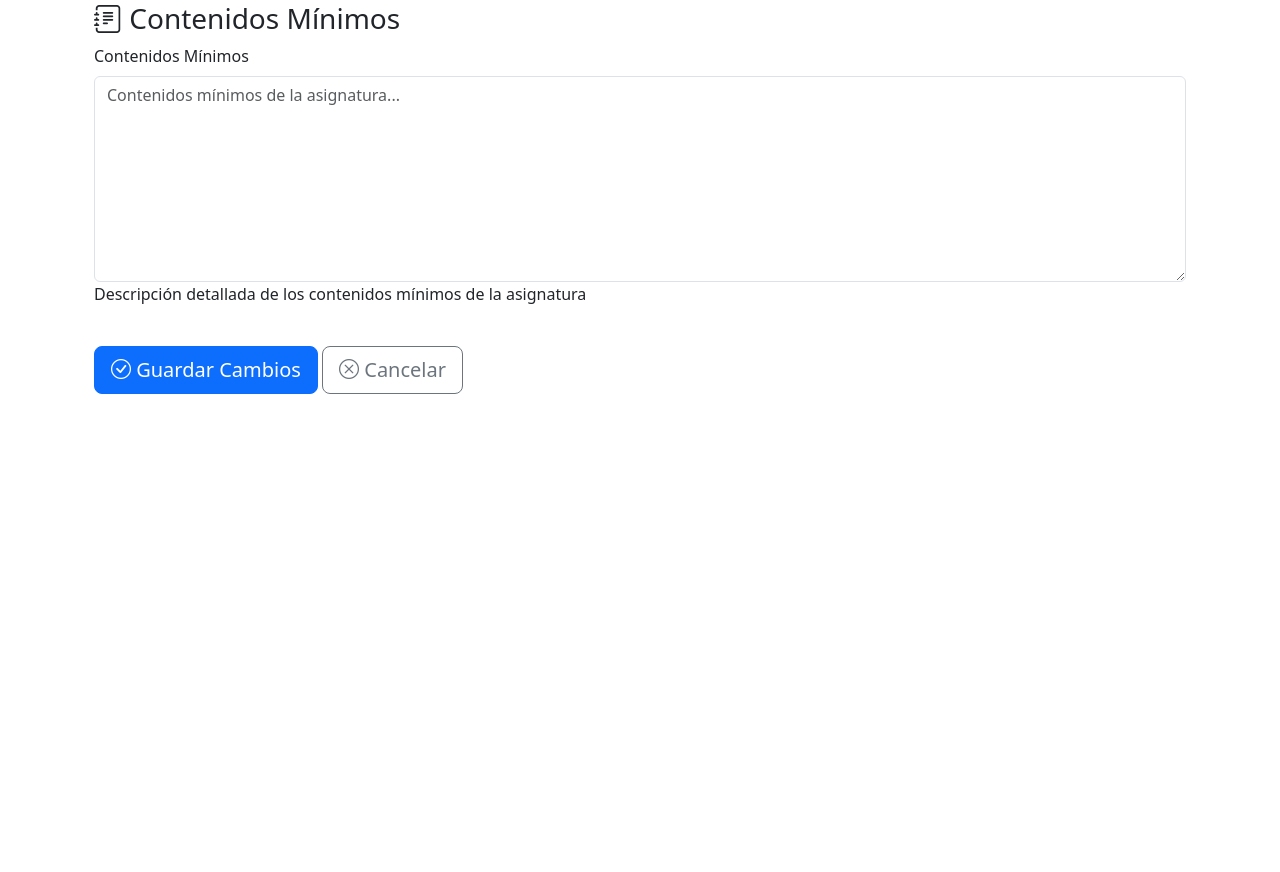
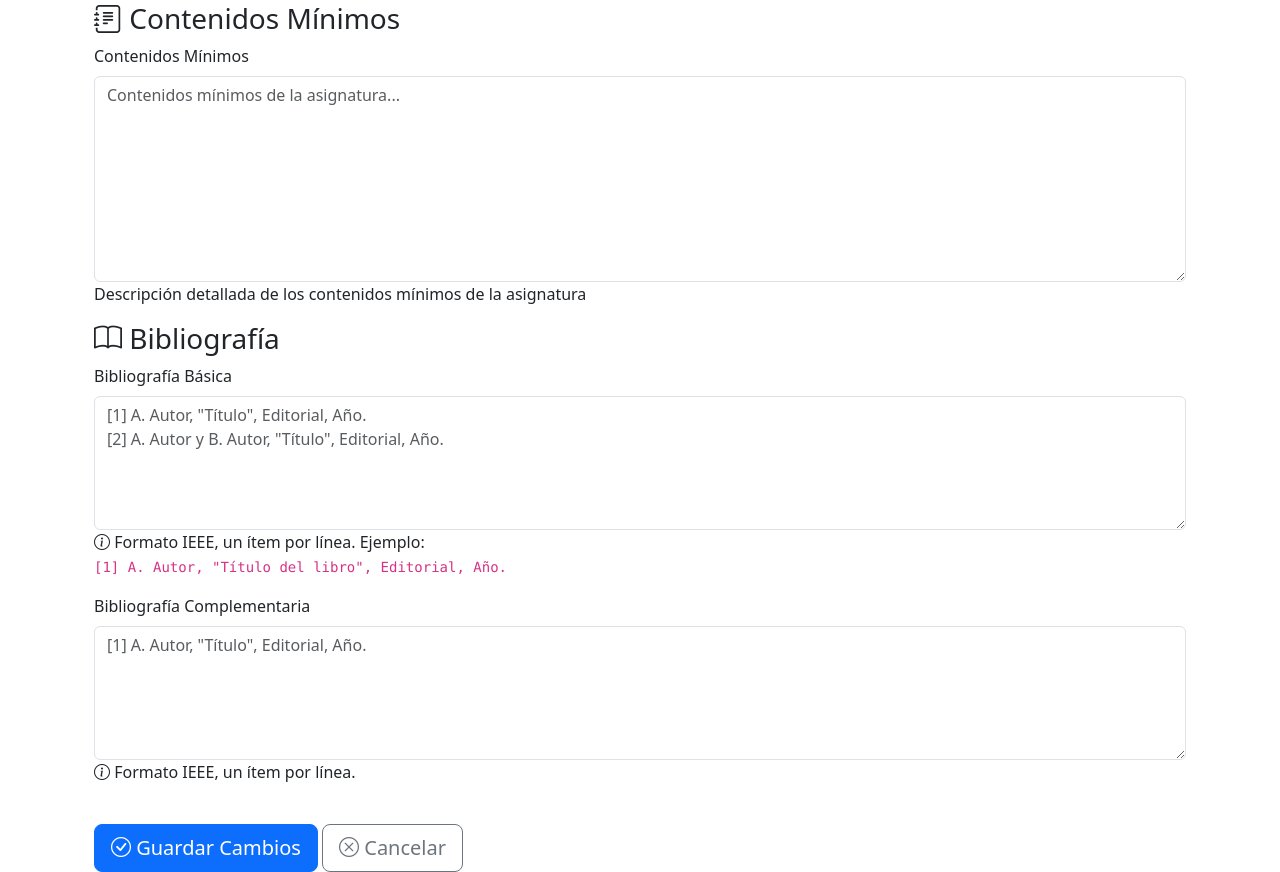
Before and after one commit to Dept-Civil-UTN-FRLP/civil-web, a Django app: page /planta/asignatura/1/ficha/editar/ in a window 1280 px wide. Shown: the part 1216-2088 px from the top of the page. Before the commit the page ends 1610 px from the top, so only its background shows below. Run offline with Django 5.2, Linux system fonts and the light colour scheme; the visitor is signed in with stand-in values (Sample User, id 1); data comes from the database, SQL or seed files in the repository; parts of the project's set-up code (start-up, migrations or seed data) failed here and were passed over.

Commit message:
feat: agregar campos de bibliografía en template editar_ficha

```diff
--- a/planta_docente/templates/planta_docente/asignatura/editar_ficha.html
+++ b/planta_docente/templates/planta_docente/asignatura/editar_ficha.html
@@ -310,6 +310,51 @@
                 </div>
             </div>
         </div>
+        <!-- Bibliografía -->
+        <div class="form-section">
+            <h3 class="form-section-title">
+                <i class="bi bi-book"></i> Bibliografía
+            </h3>
+
+            <!-- Bibliografía Básica -->
+            <div class="row">
+                <div class="col-12 mb-3">
+                    <label for="{{ form.bibliografia_basica.id_for_label }}" class="form-label">
+                        Bibliografía Básica
+                    </label>
+                    {{ form.bibliografia_basica }}
+                    <div class="form-help">
+                        <i class="bi bi-info-circle"></i>
+                        Formato IEEE, un ítem por línea. Ejemplo:<br>
+                        <code>[1] A. Autor, "Título del libro", Editorial, Año.</code>
+                    </div>
+                    {% if form.bibliografia_basica.errors %}
+                        <div class="invalid-feedback d-block">
+                            {{ form.bibliografia_basica.errors }}
+                        </div>
+                    {% endif %}
+                </div>
+            </div>
+
+            <!-- Bibliografía Complementaria -->
+            <div class="row">
+                <div class="col-12 mb-3">
+                    <label for="{{ form.bibliografia_complementaria.id_for_label }}" class="form-label">
+                        Bibliografía Complementaria
+                    </label>
+                    {{ form.bibliografia_complementaria }}
+                    <div class="form-help">
+                        <i class="bi bi-info-circle"></i>
+                        Formato IEEE, un ítem por línea.
+                    </div>
+                    {% if form.bibliografia_complementaria.errors %}
+                        <div class="invalid-feedback d-block">
+                            {{ form.bibliografia_complementaria.errors }}
+                        </div>
+                    {% endif %}
+                </div>
+            </div>
+        </div>
 
         <!-- Botones de Acción -->
         <div class="row mt-4">
```
